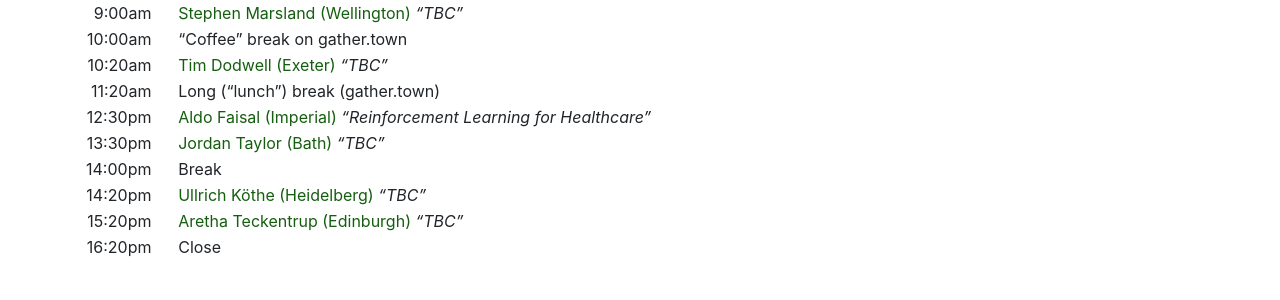
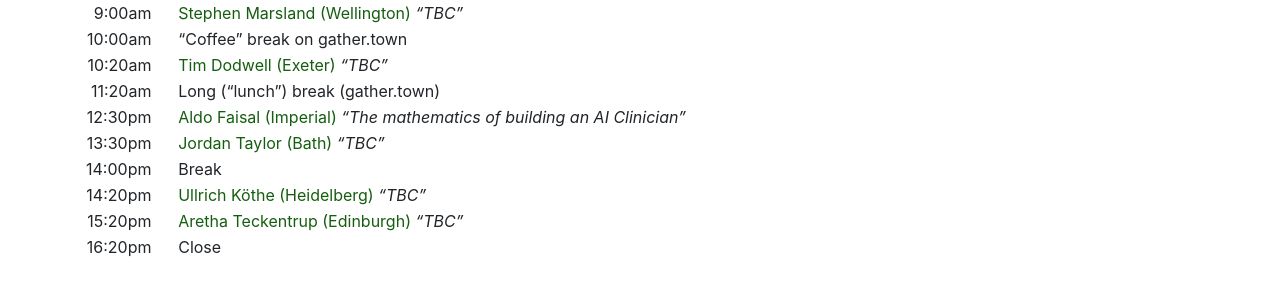
Before and after one commit to mathematics-and-algorithms-for-data/mathematics-and-algorithms-for-data.github.io, a Jekyll site: the page built from events/workshop2.md, in a window 1280 px wide and 1064 px high. Shown: the part 523-823 px from the top of the window. Built offline with Jekyll 4.4.1, drawn with Linux system fonts in a browser that asks for light colours; nearby versions of some CDN libraries.

Commit message:
Aldo's talk title updated

```diff
--- a/events/workshop2.md
+++ b/events/workshop2.md
@@ -29,7 +29,7 @@ This would allow us to estimate the numbers for gather.town breaks, and to commu
 |10:00am|| "Coffee" break on gather.town |
 |10:20am|| [Tim Dodwell (Exeter)](https://emps.exeter.ac.uk/engineering/staff/td336) *"TBC"* |
 |11:20am|| Long ("lunch") break (gather.town) |
-|12:30pm|| [Aldo Faisal (Imperial)](https://www.imperial.ac.uk/people/a.faisal) *"Reinforcement Learning for Healthcare"* |
+|12:30pm|| [Aldo Faisal (Imperial)](https://www.imperial.ac.uk/people/a.faisal) *"The mathematics of building an AI Clinician"* |
 |13:30pm|| [Jordan Taylor (Bath)](https://researchportal.bath.ac.uk/en/persons/jordan-taylor) *"TBC"* |
 |14:00pm|| Break |
 |14:20pm|| [Ullrich Köthe (Heidelberg)](https://hci.iwr.uni-heidelberg.de/vislearn/people/ullrich-koethe/) *"TBC"* |
```
